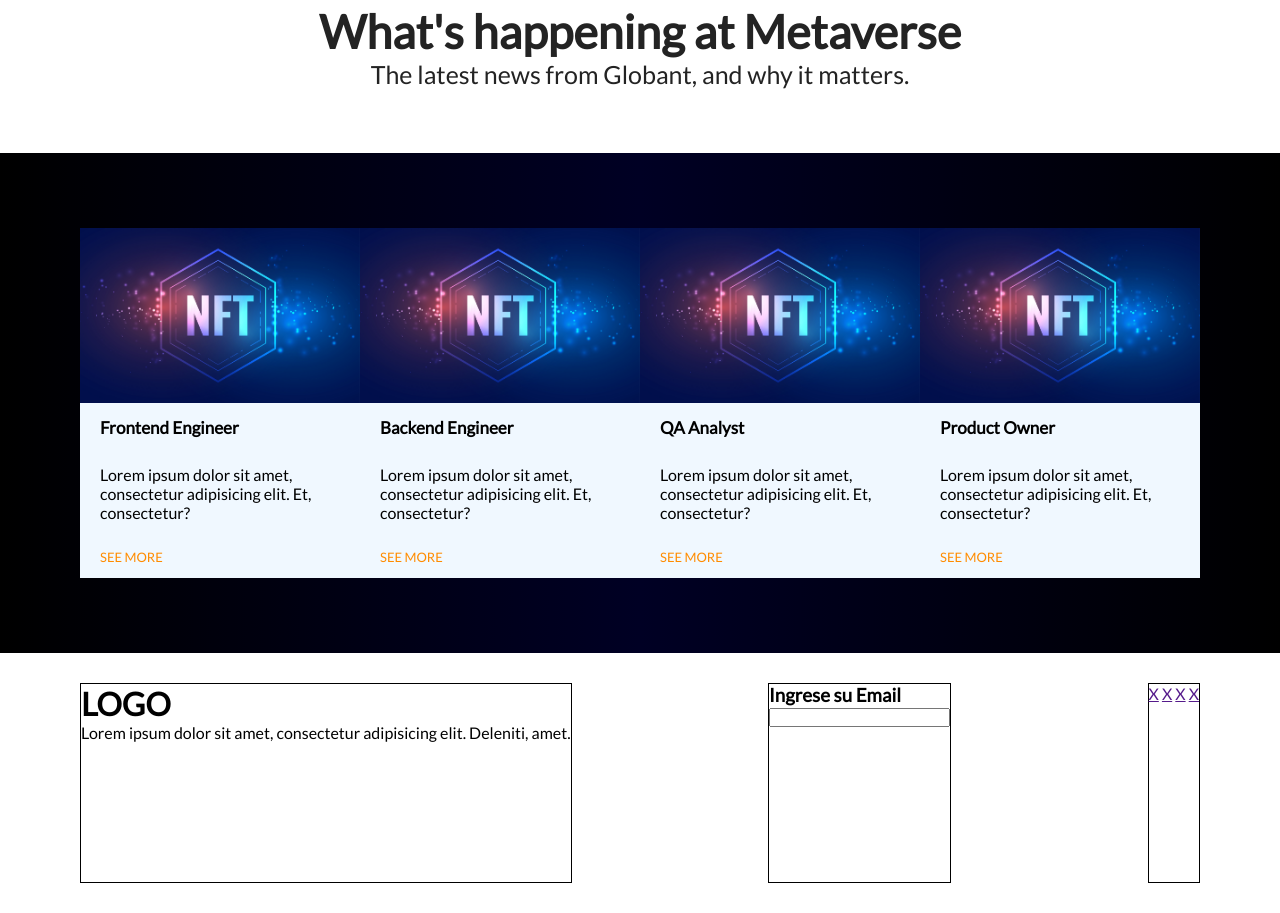
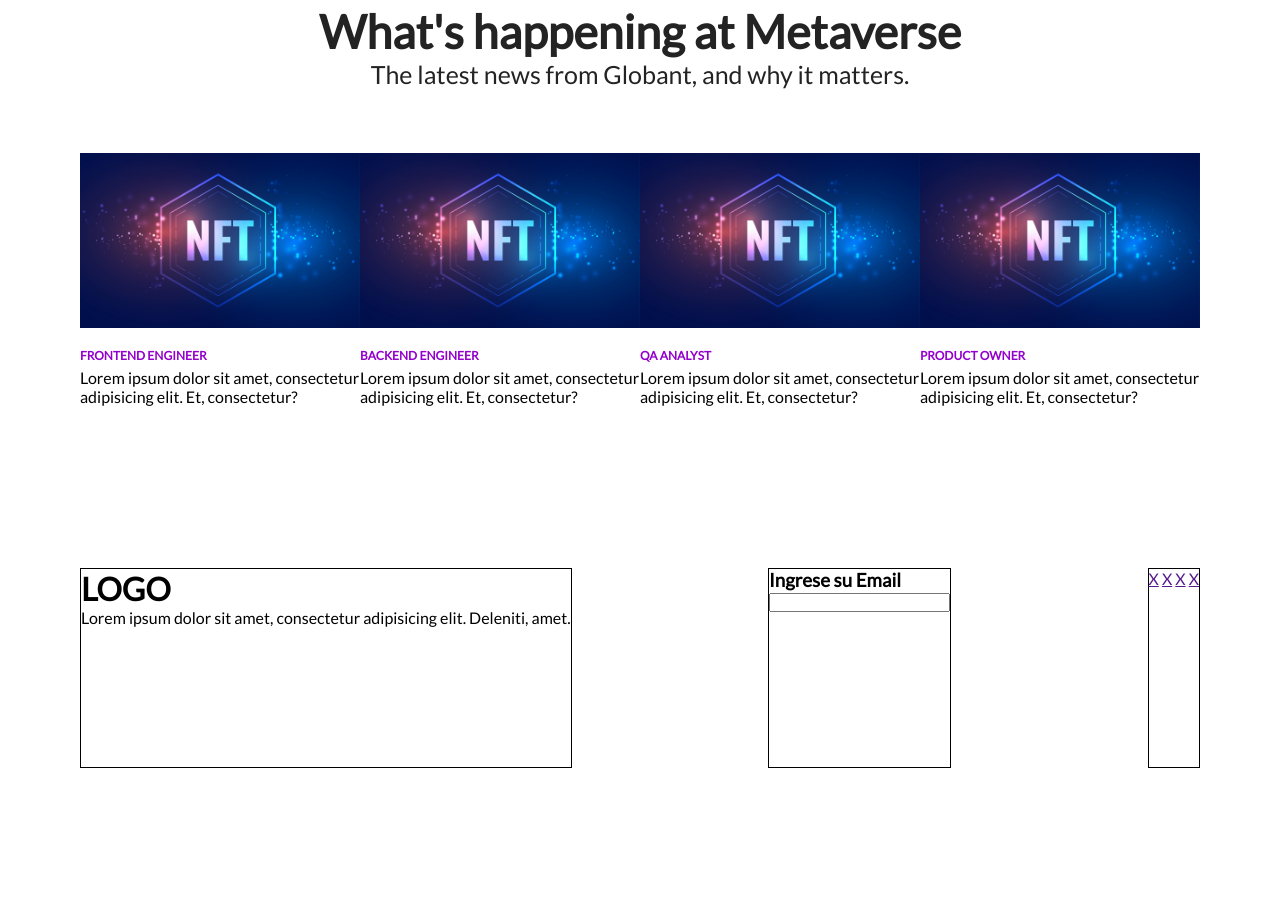
Before and after one commit to flopezpondal/applyingJobs, a plain HTML site: page index.html in a window 1280 px wide. Shown: the part 1322-2235 px from the top of the page. After the commit the page ends 2120 px from the top, so only its background shows below. Drawn offline with Linux system fonts and the light colour scheme.

Commit message:
cards section improved

```diff
--- a/index.html
+++ b/index.html
@@ -48,33 +48,29 @@
             <div class="card">
                 <div class="imageBox"></div>
                 <div class="textBox">
-                    <h2>Frontend Engineer</h2>
+                    <h4>Frontend Engineer</h4>
                     <p>Lorem ipsum dolor sit amet, consectetur adipisicing elit. Et, consectetur?</p>
-                    <a href="">See more</a>
                 </div>
             </div>
             <div class="card">
                 <div class="imageBox"></div>
                 <div class="textBox">
-                    <h2>Backend Engineer</h2>
+                    <h4>Backend Engineer</h4>
                     <p>Lorem ipsum dolor sit amet, consectetur adipisicing elit. Et, consectetur?</p>
-                    <a href="">See more</a>
                 </div>
             </div>
             <div class="card">
                 <div class="imageBox"></div>
                 <div class="textBox">
-                    <h2>QA Analyst</h2>
+                    <h4>QA Analyst</h4>
                     <p>Lorem ipsum dolor sit amet, consectetur adipisicing elit. Et, consectetur?</p>
-                    <a href="">See more</a>
                 </div>
             </div>
             <div class="card">
                 <div class="imageBox"></div>
                 <div class="textBox">
-                    <h2>Product Owner</h2>
+                    <h4>Product Owner</h4>
                     <p>Lorem ipsum dolor sit amet, consectetur adipisicing elit. Et, consectetur?</p>
-                    <a href="">See more</a>
                 </div>
             </div>
         </div>
--- a/styles/styles.css
+++ b/styles/styles.css
@@ -146,11 +146,9 @@
 
 section{
     width: 100%;
-    height: 500px;
+    padding-bottom: 35px;
     display: flex;
     align-items: center;
-    background: rgb(0,0,0);
-    background: linear-gradient(90deg, rgba(0,0,0,1) 0%, rgba(0,0,36,1) 50%, rgba(0,0,0,1) 100%);
 }
 
 .cardsContainer{
@@ -178,20 +176,14 @@
     display: flex;
     flex-direction: column;
     justify-content: space-around;
-    height: 175px;
-    padding: 0 20px;
-    background: aliceblue;
+    padding: 20px 0;
 }
 
-.textBox h2{
-    font-size: 17px;
-}
-
-.textBox a{
-    text-decoration: none;
-    color: darkorange;
+.textBox h4{
+    padding-bottom: 5px;
+    font-size: 12px;
     text-transform: uppercase;
-    font-size: 13px;
+    color: #9400CC;
 }
 
 footer{
```
